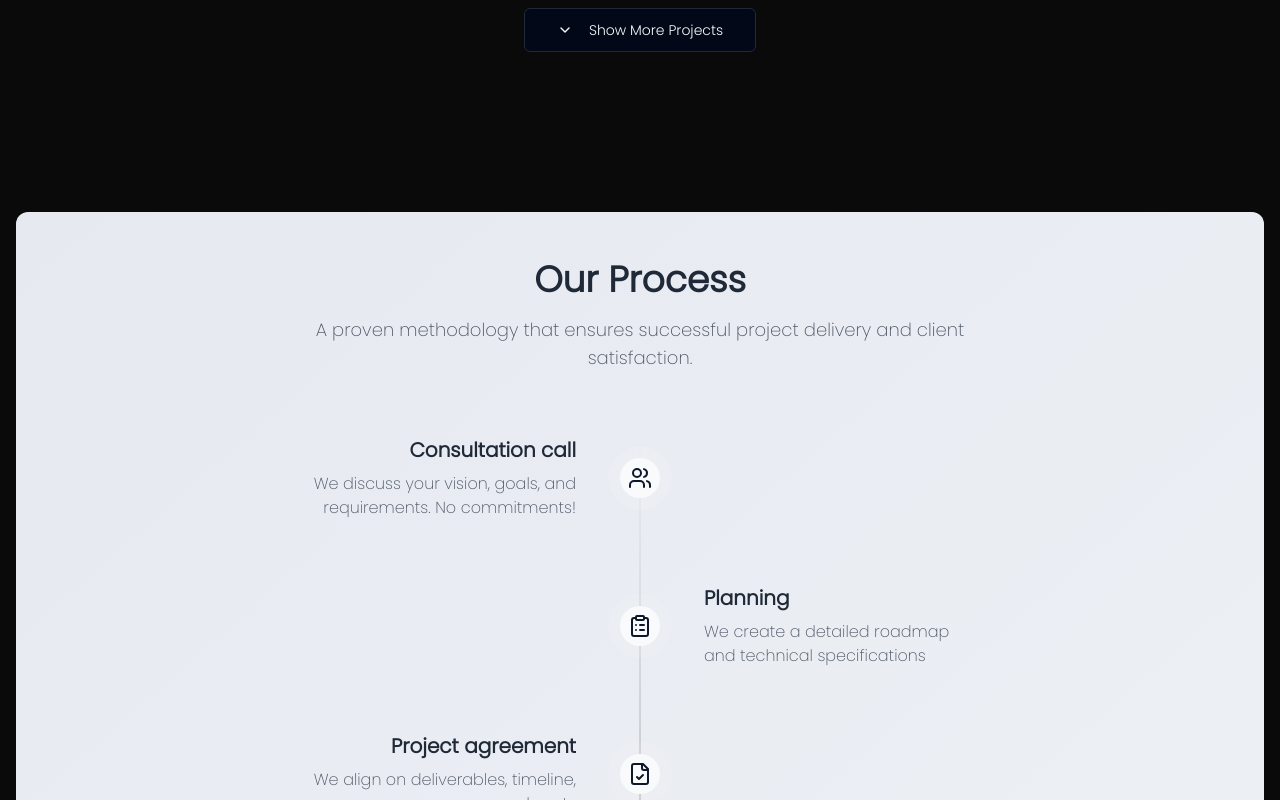
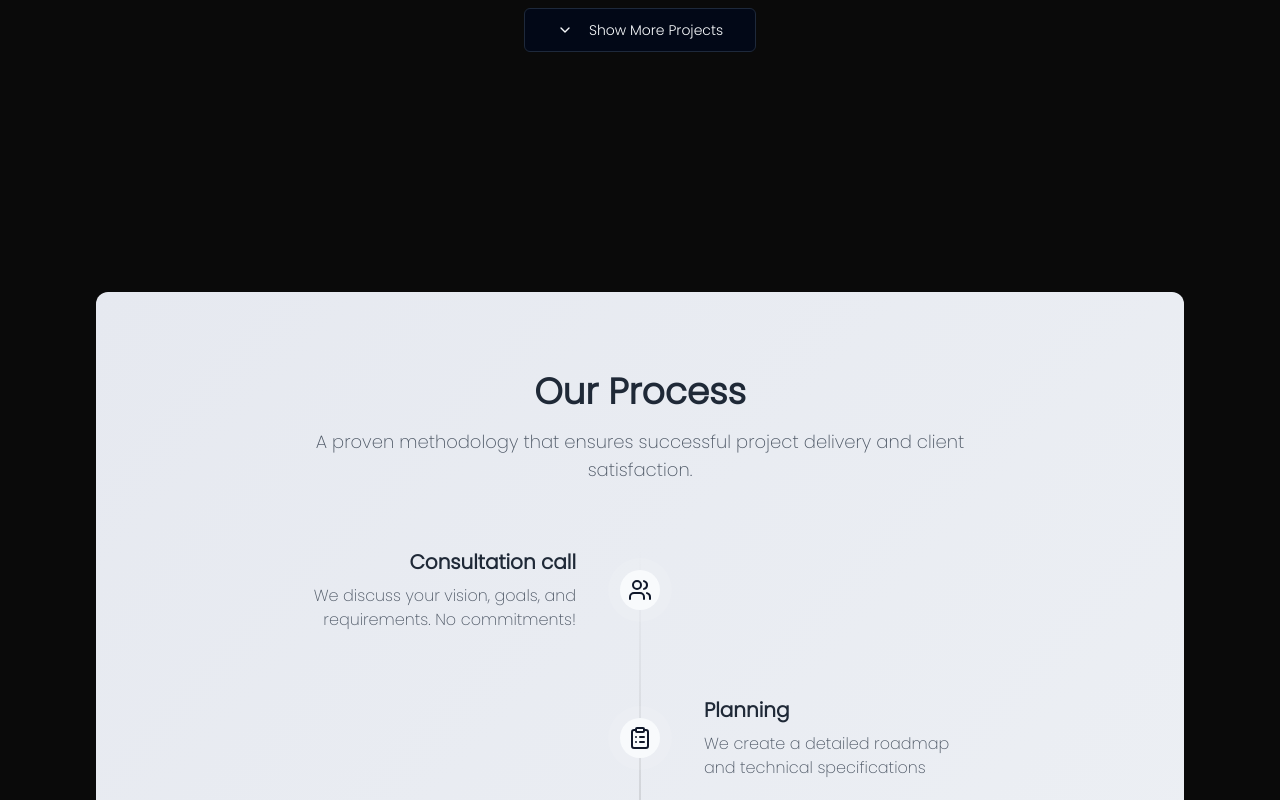
Before and after one commit to domus-lab/domuslabio, a React (Vite) app: page / in a window 1280 px wide. Shown: the part 2020-2820 px from the top of the page. Built offline with nearby package versions, Linux system fonts and the light colour scheme.

Commit message:
Apply margin and padding to Process section
Added margin and padding styles to the Process section to ensure consistent spacing throughout the layout.
[skip gpt_engineer]

```diff
--- a/src/components/Process.tsx
+++ b/src/components/Process.tsx
@@ -41,9 +41,9 @@ export const Process = () => {
   ];
 
   return (
-    <section className="py-20" id="process">
-      <div className="container px-4">
-        <div className="bg-gradient-to-br from-[#e6e9f0] to-[#eef1f5] rounded-xl p-8 md:p-12">
+    <section className="py-40" id="process">
+      <div className="container px-12 md:px-24">
+        <div className="bg-gradient-to-br from-[#e6e9f0] to-[#eef1f5] rounded-xl p-12 md:p-20">
           <h2 className="text-4xl font-bold mb-4 text-center text-gray-800">Our Process</h2>
           <p className="text-lg text-gray-600 mb-16 text-center max-w-2xl mx-auto">
             A proven methodology that ensures successful project delivery and client satisfaction.
```
